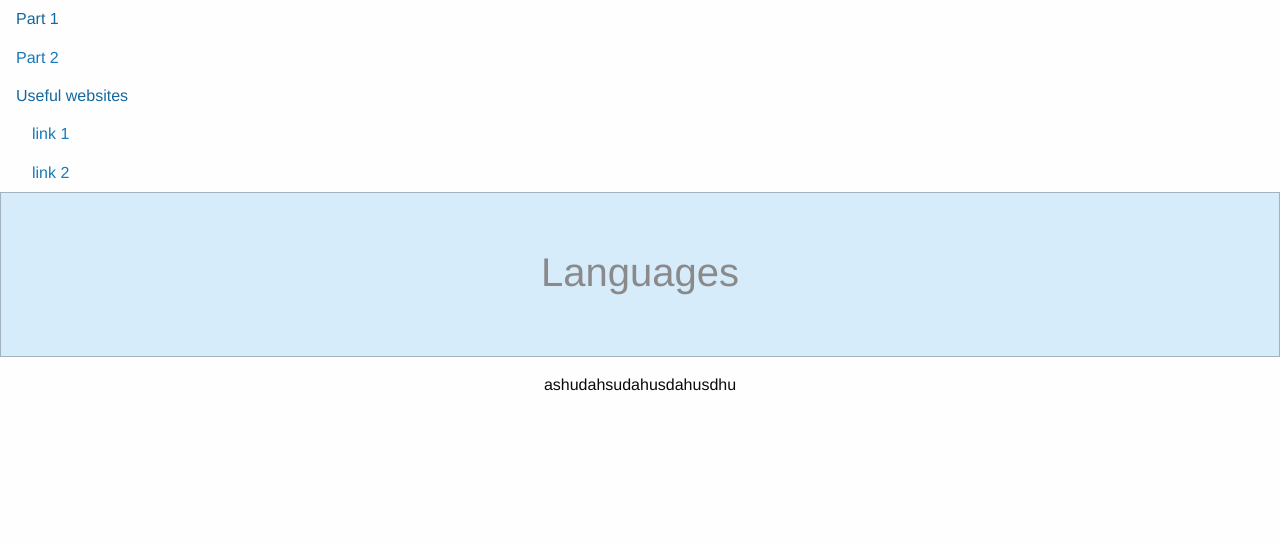
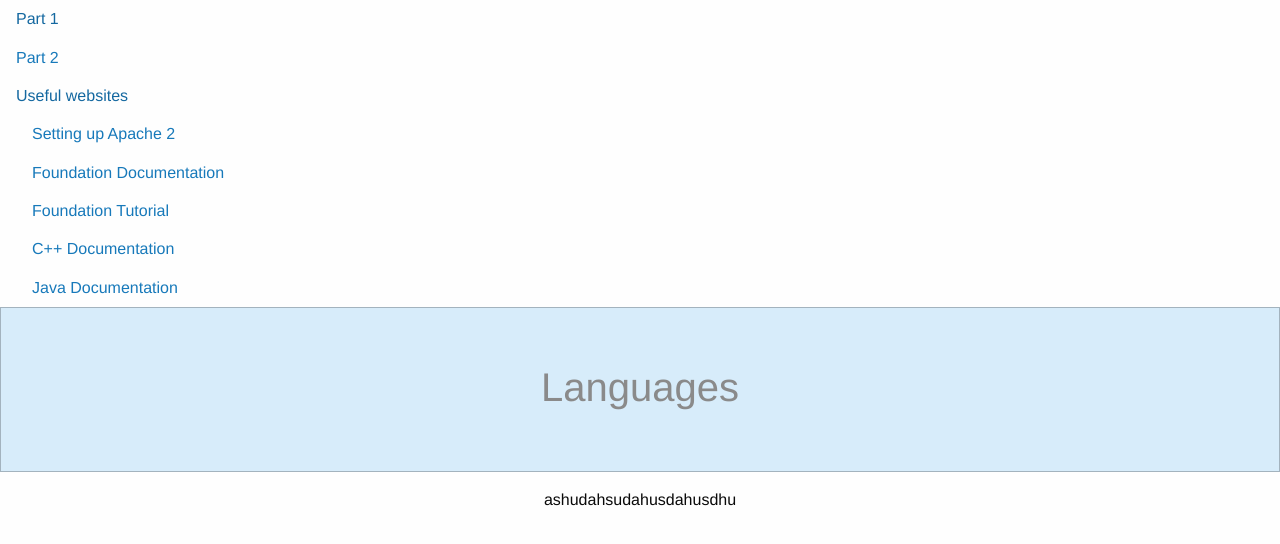
Before and after one commit to wesleyyw8/sitedatamires, a website: page index.html in a window 1280 px wide. Both pictures are taken after a click on the link "Useful websites". Drawn offline with nearby package versions, Linux system fonts and the light colour scheme; some packages are replaced by stand-ins of ours; files whose address does not match are found by name.

Commit message:
useful sites added

```diff
--- a/index.html
+++ b/index.html
@@ -26,8 +26,29 @@
         <li>
           <a href="#">Useful websites</a>
           <ul class="menu vertical nested">
-            <li><a href="#">link 1</a></li>
-            <li><a href="#">link 2</a></li>
+            <li>
+              <a href="https://help.ubuntu.com/lts/serverguide/httpd.html">Setting up Apache 2</a>
+            </li>
+            <li>
+              <a href="http://foundation.zurb.com/sites/docs/">
+                Foundation Documentation
+              </a>
+            </li>
+            <li>
+              <a href="https://www.youtube.com/watch?v=mHfUBggf0zw&list=PL6gx4Cwl9DGD3PLy3DZHr6-LpCY7irPU8">
+                Foundation Tutorial
+              </a>
+            </li>
+            <li>
+              <a href="http://www.cplusplus.com/">
+                C++ Documentation
+              </a>
+            </li>
+            <li>
+              <a href="http://www.oracle.com/technetwork/java/javase/documentation/index.html">
+                Java Documentation
+              </a>
+            </li>
           </ul>
         </li>
       </ul>
```
